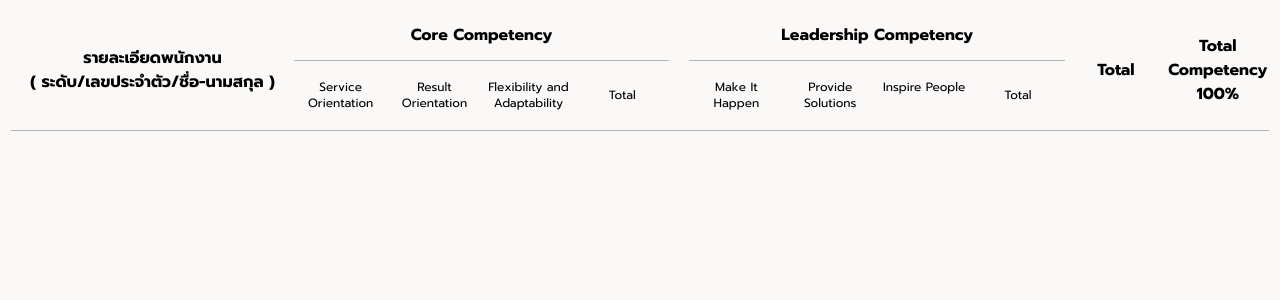
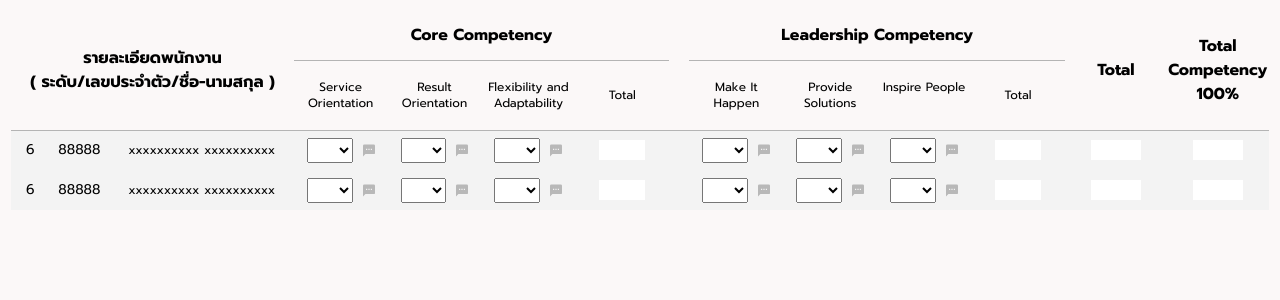
Before and after one commit to PreeTiamsawate/KPI, a PHP site: page /KPI.html in a window 1280 px wide. Shown: the part 132-432 px from the top of the page. Run offline with PHP 8.4, Linux system fonts and the light colour scheme.

Commit message:
Row and comment boxes completed

```diff
--- a/KPI.css
+++ b/KPI.css
@@ -59,6 +59,9 @@ body {
     color: #000000;
 }
 
+
+/* Filter Bar Section========  */
+
 nav {
     width: 100%;
     height: 50px;
@@ -69,6 +72,10 @@ nav {
     align-items: center;
     padding-left: 20px;
     padding-right: 20px;
+}
+
+.w3-dropdown-click:hover {
+    background: none;
 }
 
 .filter-boxes {
@@ -236,6 +243,9 @@ nav {
 
 /* Grading Table Section ======================================= */
 
+
+/* Table Header ===== */
+
 #GRADE_TABLE {
     width: 100%;
     text-align: center;
@@ -335,3 +345,61 @@ td>.w3-dropdown-hover>.w3-dropdown-content>h6 {
 td>.w3-dropdown-hover>.w3-dropdown-content li:not(:last-child) {
     margin-bottom: 8px;
 }
+
+
+/* table body section ==== */
+
+.grading-tbody tr {
+    height: 40px;
+    background: #F3F3F3 0% 0% no-repeat padding-box;
+    font: normal normal normal 14px/18px Prompt;
+    letter-spacing: 0px;
+    color: #000000;
+}
+
+.grading-tbody tr>td:nth-of-type(3) {
+    font: normal normal normal 12px/18px Prompt;
+}
+
+td.score>div {
+    height: 120%;
+    width: 100%;
+    display: flex;
+    justify-content: center;
+    gap: 10px;
+}
+
+td.score>div>select {
+    width: 50%;
+    text-align: center;
+}
+
+td.score>div>img {
+    cursor: pointer;
+}
+
+td.score>div>textarea {
+    margin-top: 35px;
+    margin-left: 205px;
+    border: 1px solid #330066;
+    border-radius: 5px;
+    padding: 10px;
+}
+
+td.total>input {
+    width: 50%;
+    background-color: white;
+    text-align: center;
+    border: none;
+    font: normal normal 600 12px/18px Prompt;
+    letter-spacing: 0px;
+}
+
+td.grand_total>input {
+    width: 50%;
+    background-color: white;
+    text-align: center;
+    border: none;
+    font: normal normal 600 14px/18px Prompt;
+    letter-spacing: 0px;
+}
--- a/KPI.html
+++ b/KPI.html
@@ -20,6 +20,8 @@
 
 <body>
     <div class="container-xxl">
+
+        <!-- Header Section ================================================== -->
         <header>
             <div class="headline">
                 <div>
@@ -39,6 +41,8 @@
                     <span class="USER_FULL_NAME">XXXXXX XXXXXXXXX</span>
                 </div>
             </div>
+
+            <!-- Filter Bar Section =========================================== -->
             <nav>
                 <div class="filter-boxes">
                     <div id="filter-btn" class="w3-dropdown-click">
@@ -80,10 +84,6 @@
 
 
                     </div>
-
-
-
-
 
                 </div>
                 <div class="w3-dropdown-hover">
@@ -127,6 +127,7 @@
             </nav>
 
         </header>
+
         <main>
             <form action="">
                 <table id="GRADE_TABLE">
@@ -146,6 +147,7 @@
                         <col>
                         <col>
                     </colgroup>
+                    <!-- Table Header ========================================= -->
                     <thead>
                         <tr>
                             <th rowspan="2" colspan="3">
@@ -254,7 +256,226 @@
                         </tr>
 
                     </thead>
-                    <tbody>
+
+                    <!-- Table Body ================================================================ -->
+                    <tbody class="grading-tbody">
+                        <tr>
+                            <td class="EMPLOYEE_LEVEL">6</td>
+                            <td class="EMPLOYEE_ID">88888</td>
+                            <td class="EMPLOYEE_FULLNAME">xxxxxxxxxx xxxxxxxxxx</td>
+                            <td class="service_orientation_score score">
+                                <div>
+                                    <select name="">
+                                        <option value=""></option>
+                                        <option value="1">1</option>
+                                        <option value="2">2</option>
+                                        <option value="3">3</option>
+                                        <option value="4">4</option>
+                                        <option value="5">5</option>
+                                    </select>
+                                    <img src="./kpi_image/Icon-empty-comment.svg" class="w3-dropdown-click">
+                                    <textarea name="" cols="30" rows="5" class="w3-dropdown-content" placeholder="คำอธิบายประกอบการประเมิน"></textarea>
+
+                                </div>
+                            </td>
+                            <td class=" result_orientation_score score ">
+                                <div>
+                                    <select name=" ">
+                                        <option value=" "></option>
+                                        <option value="1 ">1</option>
+                                        <option value="2 ">2</option>
+                                        <option value="3 ">3</option>
+                                        <option value="4 ">4</option>
+                                        <option value="5 ">5</option>
+                                    </select>
+                                    <img src="./kpi_image/Icon-empty-comment.svg" class="w3-dropdown-click">
+                                    <textarea name="" cols="30" rows="5" class="w3-dropdown-content" placeholder="คำอธิบายประกอบการประเมิน"></textarea>
+                                </div>
+                            </td>
+                            <td class="flexibility_and_adaptability_score score ">
+                                <div>
+                                    <select name=" ">
+                                        <option value=" "></option>
+                                        <option value="1 ">1</option>
+                                        <option value="2 ">2</option>
+                                        <option value="3 ">3</option>
+                                        <option value="4 ">4</option>
+                                        <option value="5 ">5</option>
+                                    </select>
+                                    <img src="./kpi_image/Icon-empty-comment.svg" class="w3-dropdown-click">
+                                    <textarea name="" cols="30" rows="5" class="w3-dropdown-content" placeholder="คำอธิบายประกอบการประเมิน"></textarea>
+
+                                </div>
+                            </td>
+                            <td class="core_competency_total total ">
+                                <input type="text " readonly>
+                            </td>
+                            <td></td>
+                            <td class="make_it_happen_score score ">
+                                <div>
+                                    <select name=" ">
+                                        <option value=" "></option>
+                                        <option value="1 ">1</option>
+                                        <option value="2 ">2</option>
+                                        <option value="3 ">3</option>
+                                        <option value="4 ">4</option>
+                                        <option value="5 ">5</option>
+                                    </select>
+                                    <img src="./kpi_image/Icon-empty-comment.svg" class="w3-dropdown-click">
+                                    <textarea name="" cols="30" rows="5" class="w3-dropdown-content" placeholder="คำอธิบายประกอบการประเมิน"></textarea>
+
+                                </div>
+                            </td>
+                            <td class="provide_solutions_score score ">
+                                <div>
+                                    <select name=" ">
+                                        <option value=" "></option>
+                                        <option value="1 ">1</option>
+                                        <option value="2 ">2</option>
+                                        <option value="3 ">3</option>
+                                        <option value="4 ">4</option>
+                                        <option value="5 ">5</option>
+                                    </select>
+                                    <img src="./kpi_image/Icon-empty-comment.svg" class="w3-dropdown-click">
+                                    <textarea name="" cols="30" rows="5" class="w3-dropdown-content" placeholder="คำอธิบายประกอบการประเมิน"></textarea>
+
+                                </div>
+                            </td>
+                            <td class="inspire_people_score score ">
+                                <div>
+                                    <select name=" ">
+                                        <option value=" "></option>
+                                        <option value="1 ">1</option>
+                                        <option value="2 ">2</option>
+                                        <option value="3 ">3</option>
+                                        <option value="4 ">4</option>
+                                        <option value="5 ">5</option>
+                                    </select>
+                                    <img src="./kpi_image/Icon-empty-comment.svg" class="w3-dropdown-click">
+                                    <textarea name="" cols="30" rows="5" class="w3-dropdown-content" placeholder="คำอธิบายประกอบการประเมิน"></textarea>
+
+                                </div>
+                            </td>
+                            <td class="leadership_competency_total total ">
+                                <input type="text " readonly>
+                            </td>
+
+                            <td class="grand_total ">
+                                <input type="text " readonly>
+                            </td>
+                            <td class="total_competency_100% grand_total ">
+                                <input type="text " readonly>
+                            </td>
+                        </tr>
+                        <tr>
+                            <td class="EMPLOYEE_LEVEL">6</td>
+                            <td class="EMPLOYEE_ID">88888</td>
+                            <td class="EMPLOYEE_FULLNAME">xxxxxxxxxx xxxxxxxxxx</td>
+                            <td class="service_orientation_score score">
+                                <div>
+                                    <select name="">
+                                        <option value=""></option>
+                                        <option value="1">1</option>
+                                        <option value="2">2</option>
+                                        <option value="3">3</option>
+                                        <option value="4">4</option>
+                                        <option value="5">5</option>
+                                    </select>
+                                    <img src="./kpi_image/Icon-empty-comment.svg" class="w3-dropdown-click">
+                                    <textarea name="" cols="30" rows="5" class="w3-dropdown-content" placeholder="คำอธิบายประกอบการประเมิน"></textarea>
+
+                                </div>
+                            </td>
+                            <td class=" result_orientation_score score ">
+                                <div>
+                                    <select name=" ">
+                                        <option value=" "></option>
+                                        <option value="1 ">1</option>
+                                        <option value="2 ">2</option>
+                                        <option value="3 ">3</option>
+                                        <option value="4 ">4</option>
+                                        <option value="5 ">5</option>
+                                    </select>
+                                    <img src="./kpi_image/Icon-empty-comment.svg" class="w3-dropdown-click">
+                                    <textarea name="" cols="30" rows="5" class="w3-dropdown-content" placeholder="คำอธิบายประกอบการประเมิน"></textarea>
+                                </div>
+                            </td>
+                            <td class="flexibility_and_adaptability_score score ">
+                                <div>
+                                    <select name=" ">
+                                        <option value=" "></option>
+                                        <option value="1 ">1</option>
+                                        <option value="2 ">2</option>
+                                        <option value="3 ">3</option>
+                                        <option value="4 ">4</option>
+                                        <option value="5 ">5</option>
+                                    </select>
+                                    <img src="./kpi_image/Icon-empty-comment.svg" class="w3-dropdown-click">
+                                    <textarea name="" cols="30" rows="5" class="w3-dropdown-content" placeholder="คำอธิบายประกอบการประเมิน"></textarea>
+
+                                </div>
+                            </td>
+                            <td class="core_competency_total total ">
+                                <input type="text " readonly>
+                            </td>
+                            <td></td>
+                            <td class="make_it_happen_score score ">
+                                <div>
+                                    <select name=" ">
+                                        <option value=" "></option>
+                                        <option value="1 ">1</option>
+                                        <option value="2 ">2</option>
+                                        <option value="3 ">3</option>
+                                        <option value="4 ">4</option>
+                                        <option value="5 ">5</option>
+                                    </select>
+                                    <img src="./kpi_image/Icon-empty-comment.svg" class="w3-dropdown-click">
+                                    <textarea name="" cols="30" rows="5" class="w3-dropdown-content" placeholder="คำอธิบายประกอบการประเมิน"></textarea>
+
+                                </div>
+                            </td>
+                            <td class="provide_solutions_score score ">
+                                <div>
+                                    <select name=" ">
+                                        <option value=" "></option>
+                                        <option value="1 ">1</option>
+                                        <option value="2 ">2</option>
+                                        <option value="3 ">3</option>
+                                        <option value="4 ">4</option>
+                                        <option value="5 ">5</option>
+                                    </select>
+                                    <img src="./kpi_image/Icon-empty-comment.svg" class="w3-dropdown-click">
+                                    <textarea name="" cols="30" rows="5" class="w3-dropdown-content" placeholder="คำอธิบายประกอบการประเมิน"></textarea>
+
+                                </div>
+                            </td>
+                            <td class="inspire_people_score score ">
+                                <div>
+                                    <select name=" ">
+                                        <option value=" "></option>
+                                        <option value="1 ">1</option>
+                                        <option value="2 ">2</option>
+                                        <option value="3 ">3</option>
+                                        <option value="4 ">4</option>
+                                        <option value="5 ">5</option>
+                                    </select>
+                                    <img src="./kpi_image/Icon-empty-comment.svg" class="w3-dropdown-click">
+                                    <textarea name="" cols="30" rows="5" class="w3-dropdown-content" placeholder="คำอธิบายประกอบการประเมิน"></textarea>
+
+                                </div>
+                            </td>
+                            <td class="leadership_competency_total total ">
+                                <input type="text " readonly>
+                            </td>
+
+                            <td class="grand_total ">
+                                <input type="text " readonly>
+                            </td>
+                            <td class="total_competency_100% grand_total ">
+                                <input type="text " readonly>
+                            </td>
+                        </tr>
+
 
                     </tbody>
 
@@ -265,7 +486,8 @@
 
     </div>
 
-    <script src="./KPI_dropdown_control.js"></script>
+    <script src="./KPI_dropdown_control.js "></script>
+    <script src="./KPI_comment_box_control.js"></script>
 </body>
 
 </html>
```
Also changed, not shown: KPI_comment_box_control.js (added, +46 -0 lines), kpi_image/Icon-empty-comment.svg (renamed from kpi_image/Icon material-textsms.svg), kpi_image/Icon-filled-comment.svg (renamed from kpi_image/Icon material-textsms (1).svg).
